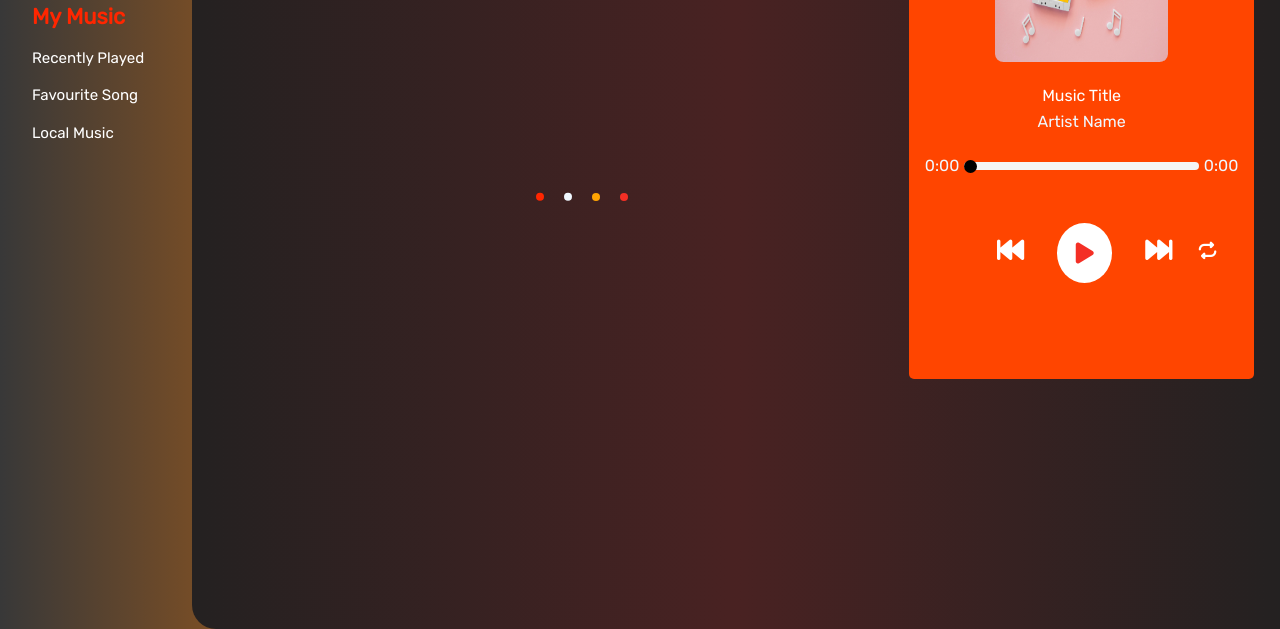
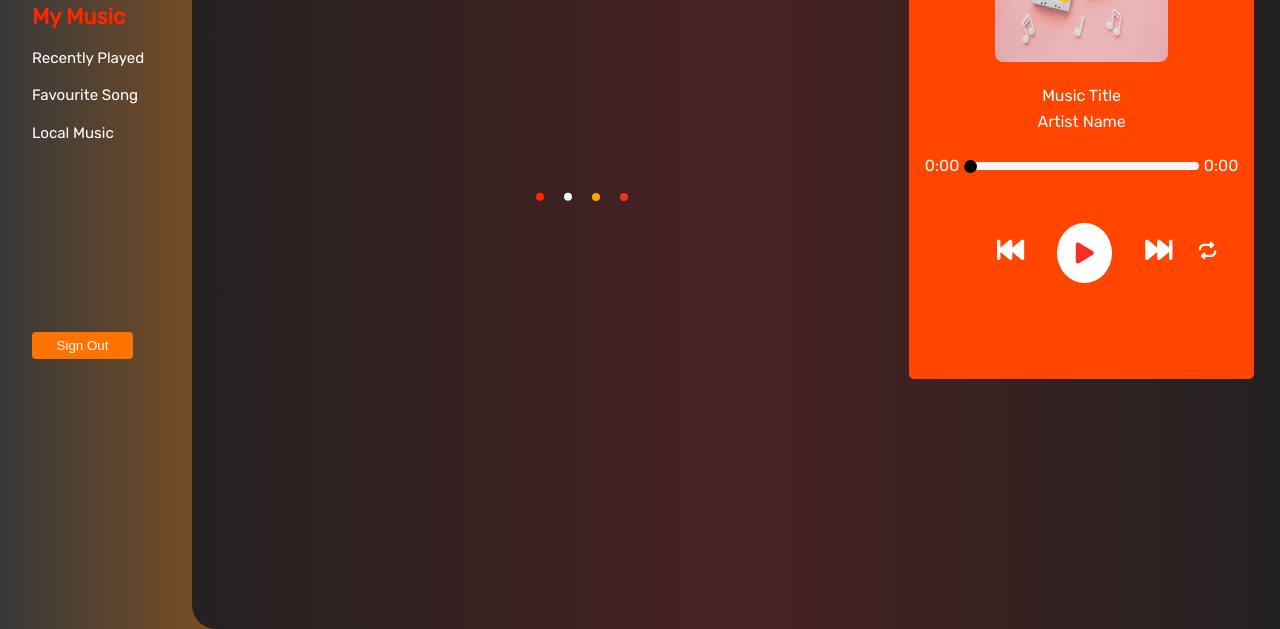
Before and after one commit to Lord-Tender/Music-App, a plain HTML site: page public/music.html in a window 1280 px wide. Shown: the part 219-848 px from the top of the page. Drawn offline with Linux system fonts and the light colour scheme; no server answers.

Commit message:
Sign out button added plus signning security

```diff
--- a/public/music.html
+++ b/public/music.html
@@ -21,12 +21,12 @@
                 <p>Music</p>
                 <p>Artist</p>
                 <p>Albums</p>
-                <!-- <p>x</p> -->
                 <div>
                     <h2 style="font-size: 1.3em;">My Music</h2>
                     <p>Recently Played</p>
                     <p>Favourite Song</p>
                     <p>Local Music</p>
+                    <div><button onclick="signOutNow()">Sign Out</button></div>
                 </div>
             </div>
         </div>
@@ -92,7 +92,7 @@
 
     <script type="module">
         import { initializeApp } from "https://www.gstatic.com/firebasejs/10.8.0/firebase-app.js";
-        import { getAuth, onAuthStateChanged } from "https://www.gstatic.com/firebasejs/10.8.0/firebase-auth.js";
+        import { getAuth, onAuthStateChanged, signOut } from "https://www.gstatic.com/firebasejs/10.8.0/firebase-auth.js";
 
         const firebaseConfig = {
             apiKey: "AIzaSyDIpdXgMUm9V13jvxXcZZRxHO-afHNyj7M",
@@ -109,10 +109,20 @@
         onAuthStateChanged(auth, (user) => {
             if (user) {
                 const uid = user.uid;
-                console.log(uid)
+                console.log(user)
             } else {
+                window.location.href = 'signin.html'
             }
         });
+
+        const signOutNow = () => {
+            signOut(auth).then(() => {
+                window.location.href = 'signin.html'
+            }).catch((error) => {
+            });
+        }
+
+        window.signOutNow = signOutNow
 
     </script>
     <script src="script.js"></script>
--- a/public/style.css
+++ b/public/style.css
@@ -49,6 +49,16 @@
   font-size: 0.9em;
   font-family: 'Rubik', sans-serif;
   color: white;
+}
+
+.sideBarInner button {
+  width: 90%;
+  height: 1.7rem;
+  margin-top: 190px;
+  background-color: rgb(255, 115, 0);
+  color: white;
+  border: none;
+  border-radius: 4px;
 }
 
 .banner {
@@ -122,25 +132,25 @@
   font-family: 'Rubik', sans-serif;
 }
 
-.musicImg{
+.musicImg {
   height: 40%;
   display: flex;
   justify-content: center;
   padding-top: 10%;
 }
 
-#titlePN{
+#titlePN {
   color: white !important;
 }
 
-.duration{
+.duration {
   width: 100%;
   display: flex;
   justify-content: space-between;
   margin-top: 25px;
 }
 
-.controls{
+.controls {
   display: flex;
   width: 70%;
   margin-left: 23%;
@@ -149,27 +159,27 @@
   height: 20%;
 }
 
-#backPlay{
+#backPlay {
   font-size: 1.7em;
   color: white;
   margin-top: 6%;
 }
 
-#nextButton{
+#nextButton {
   font-size: 1.7em;
   color: white;
   margin-top: 6%;
   margin-left: 15%;
 }
 
-#loopButton{
+#loopButton {
   font-size: 1.1em;
   color: white;
   margin-top: 8%;
   margin-left: 12%;
 }
 
-#pauseButton{
+#pauseButton {
   font-size: 1.5em;
   background-color: white;
   width: 60px;
@@ -182,17 +192,18 @@
   color: #f42f25;
 }
 
-#pause{
+#pause {
   display: none;
 }
 
-.musicImg img{
+.musicImg img {
   width: 55%;
   height: 90%;
   border-radius: 5%;
 }
 
-#artistPN, #titlePN{
+#artistPN,
+#titlePN {
   text-align: center;
   color: aliceblue;
   font-family: Cambria, Cochin, Georgia, Times, 'Times New Roman', serif;
@@ -294,11 +305,13 @@ input[type="range"]::-webkit-slider-thumb {
 input[type="range"]::-moz-range-progress {
   width: 100%;
   height: 10px;
-  background: #4caf50 !important; /* Green background for the covered portion */
+  background: #4caf50 !important;
+  /* Green background for the covered portion */
   border-radius: 5px;
 }
 
-#currentTime, #totalDuration {
+#currentTime,
+#totalDuration {
   color: aliceblue;
   font-weight: 500;
   font-family: 'Rubik', sans-serif;
```
Also changed, not shown: public/signup.html (+8 -2 lines).
